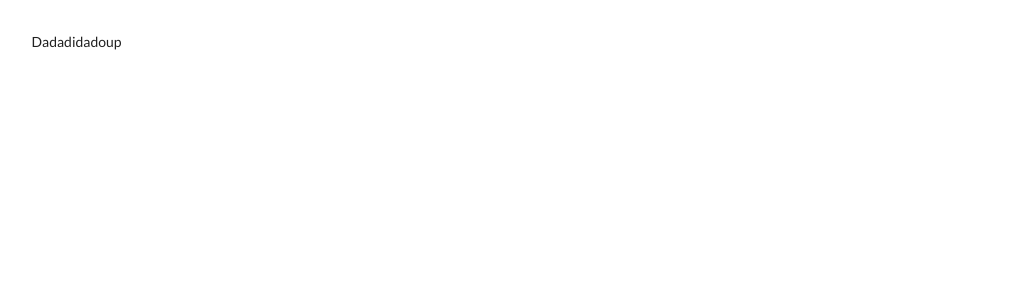
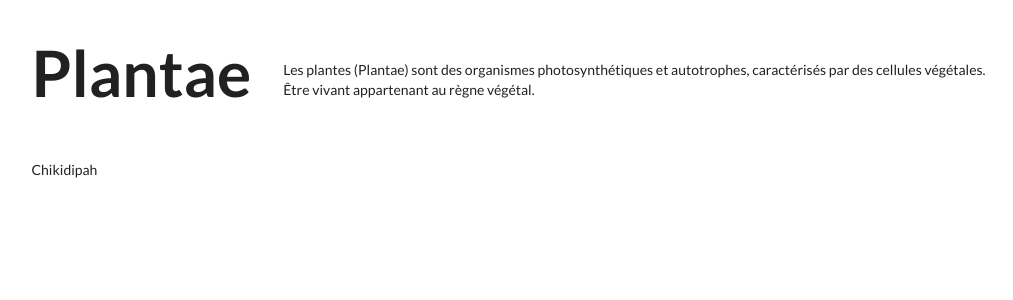
Before and after one commit to svilder/plantae, a React (Create React App) app in the folder plantae-client/: page / in a window 1280 px wide. Shown: the top 300 px of the page, without its empty margins (45-1058 px from the left). Built offline with nearby package versions, Linux system fonts and the light colour scheme.

Commit message:
header component

```diff
--- a/plantae-client/src/components/App.js
+++ b/plantae-client/src/components/App.js
@@ -1,9 +1,11 @@
 import React from 'react';
+import Header from './Header';
 
 const App = () => {
   return (
   <div className="ui container" style={{marginTop: '32px'}}>
-    <div>Dadadidadoup</div>
+    <Header />
+    <div>Chikidipah</div>
   </div>
   );
 };
--- /dev/null
+++ b/plantae-client/src/components/Header.css
@@ -0,0 +1,17 @@
+.header {
+  display: flex;
+  margin-bottom: 32px;
+}
+
+.app-title {
+  margin-right: 32px;
+  font-size: 64px;
+}
+
+.app-description {
+  margin-top: 28px;
+}
+
+.app-description p {
+  margin: 0;
+}
--- /dev/null
+++ b/plantae-client/src/components/Header.js
@@ -0,0 +1,16 @@
+import React from 'react';
+import './Header.css';
+
+const Header = () => {
+  return (
+    <div className="header">
+      <h1 className="app-title">Plantae</h1>
+      <div className="app-description">
+        <p>Les plantes (Plantae) sont des organismes photosynthétiques et autotrophes, caractérisés par des cellules végétales.</p>
+        <p>Être vivant appartenant au règne végétal.</p>
+      </div>
+    </div>
+  );
+};
+
+export default Header;
```
